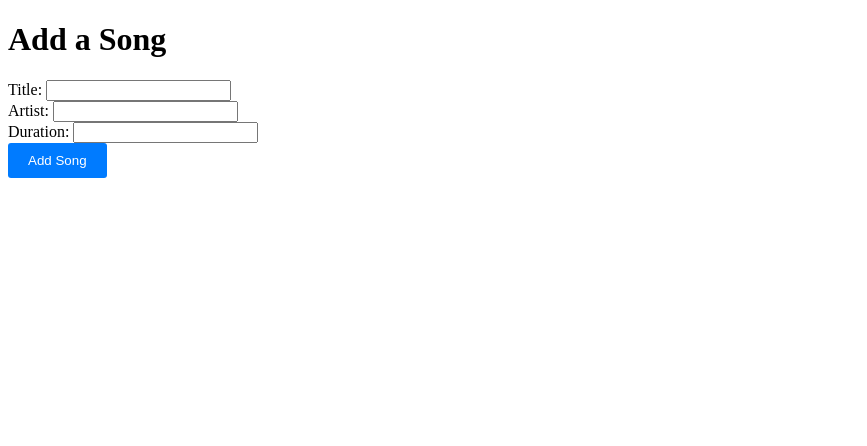
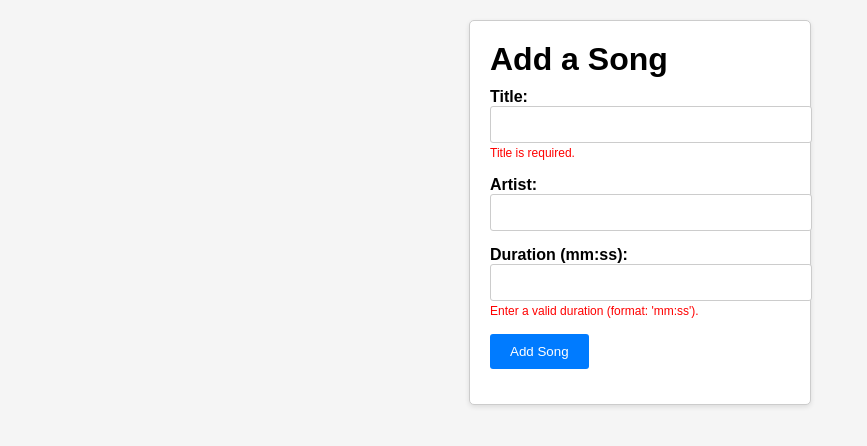
Before and after one commit to dmalone98/music-playlist-manager, a Flask app: page /add_song in a window 1280 px wide. Shown: the top 446 px of the page, without its empty margins (0-867 px from the left). Run offline with Flask 3, Linux system fonts and the light colour scheme.

Commit message:
Css changes

```diff
--- a/static/css/styles.css
+++ b/static/css/styles.css
@@ -1,3 +1,21 @@
+/* Reset some default styles */
+body, h1, form {
+    margin: 0;
+    padding: 0;
+}
+
+/* Add margin after h1 elements */
+h1 {
+    margin-bottom: 10px;
+}
+
+/* Apply styling to the entire page */
+body {
+    font-family: Arial, sans-serif;
+    background-color: #f5f5f5;
+    padding: 20px;
+}
+
 /* Style the table */
 .song-table {
     width: 100%;
@@ -28,6 +46,34 @@
     background-color: #f2f2f2;
 }
 
+/* Center the form container */
+.container {
+    width: 300px;
+    margin: 0 auto;
+    background-color: #fff;
+    border: 1px solid #ccc;
+    padding: 20px;
+    border-radius: 5px;
+    box-shadow: 0 2px 5px rgba(0, 0, 0, 0.1);
+}
+
+/* Style form elements */
+.form-group {
+    margin-bottom: 15px;
+}
+
+label {
+    display: block;
+    font-weight: bold;
+}
+
+input[type="text"] {
+    width: 100%;
+    padding: 10px;
+    border: 1px solid #ccc;
+    border-radius: 3px;
+}
+
 /* Style the buttons */
 .song-button {
     background-color: #007bff;
@@ -44,3 +90,9 @@
 .song-button:hover {
     background-color: #0056b3;
 }
+
+/* Error message styling */
+.form-error {
+    color: #ff0000;
+    font-size: 12px;
+}
--- a/templates/add_song.html
+++ b/templates/add_song.html
@@ -7,26 +7,30 @@
     <title>Add Song - Music Playlist Manager</title>
 </head>
 <body>
+    <div class="container">
         <h1>Add a Song</h1>
         <form action="/add_song" method="POST">
             <div class="form-group">
                 <label for="title">Title:</label>
-            <input type="text" id="title" name="title" required>
+                <input type="text" id="title" name="title" required minlength="1" maxlength="100">
+                <small class="form-error">Title is required.</small>
             </div>
 
             <div class="form-group">
                 <label for="artist">Artist:</label>
-            <input type="text" id="artist" name="artist">
+                <input type="text" id="artist" name="artist" maxlength="100">
             </div>
 
             <div class="form-group">
-            <label for="duration">Duration:</label>
-            <input type="text" id="duration" name="duration">
+                <label for="duration">Duration (mm:ss):</label>
+                <input type="text" id="duration" name="duration" pattern="\d+:\d{2}" title="Use format 'mm:ss'" maxlength="8">
+                <small class="form-error">Enter a valid duration (format: 'mm:ss').</small>
             </div>
 
             <div class="form-group">
                 <button type="submit" class="song-button">Add Song</button>
             </div>
         </form>
+    </div>
 </body>
 </html>
```
Also changed, not shown: music_manager.db. Lines whose indentation alone changed are shown as unchanged.
